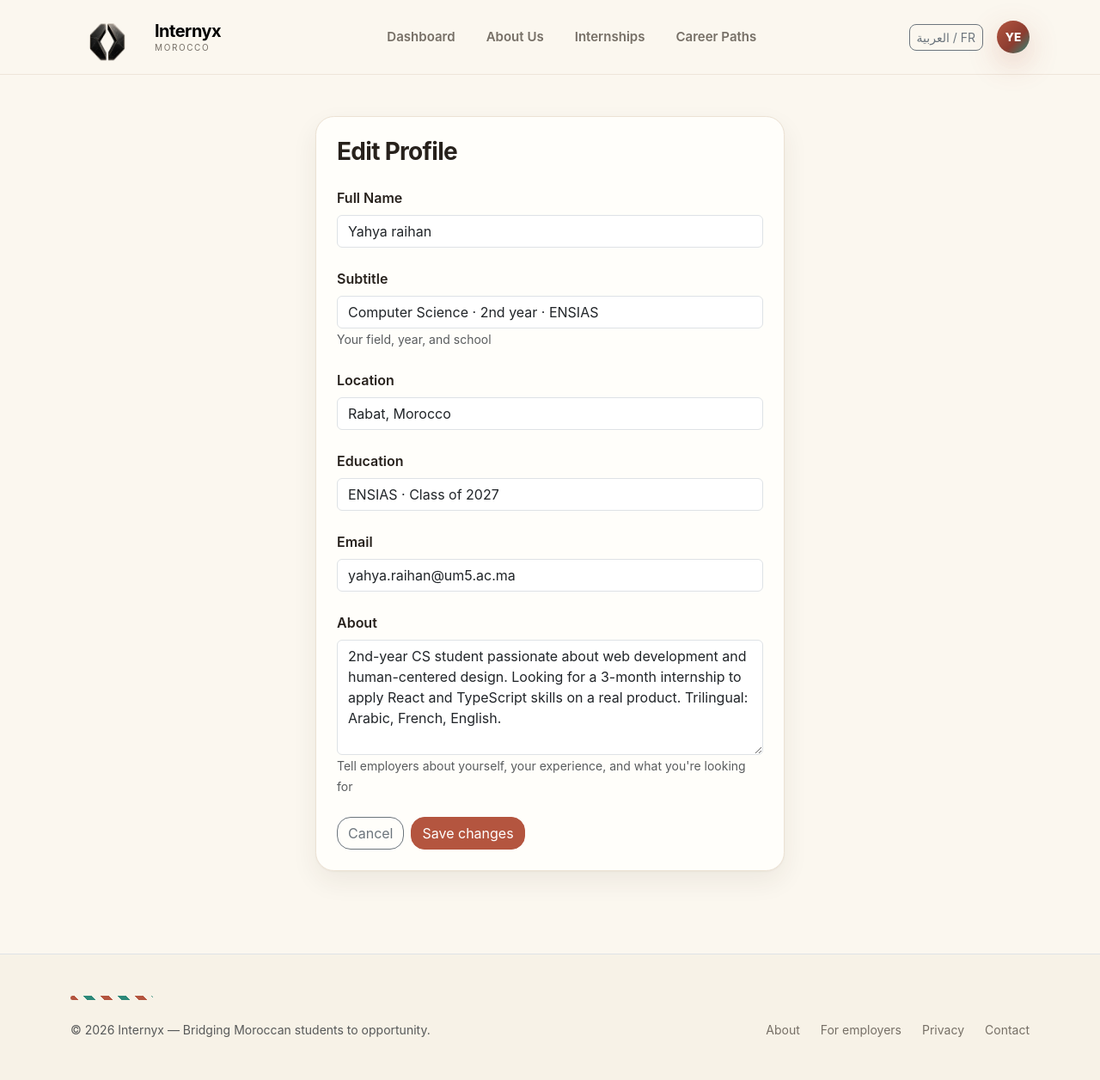
After one commit to mohamed-temsamani/internyx, a Flask app: page /profile/edit in a window 1280 px wide. The commit adds this page. Shown: the whole page at 86% size. Run offline with Flask 3, Linux system fonts and the light colour scheme.

Commit message:
fix: profile edit

```diff
--- a/app.py
+++ b/app.py
@@ -323,6 +323,24 @@ def create_app(test_config: dict[str, Any] | None = None) -> Flask:
             saved=saved,
         )
 
+    @app.route("/profile/edit")
+    def edit_profile_page():
+        return render_template(
+            "edit_profile.html",
+            title="Edit Profile — Internyx",
+        )
+
+    @app.post("/profile/update")
+    def update_profile():
+        PROFILE["name"] = request.form.get("name", "").strip() or PROFILE["name"]
+        PROFILE["subtitle"] = request.form.get("subtitle", "").strip() or PROFILE["subtitle"]
+        PROFILE["location"] = request.form.get("location", "").strip() or PROFILE["location"]
+        PROFILE["education"] = request.form.get("education", "").strip() or PROFILE["education"]
+        PROFILE["email"] = request.form.get("email", "").strip() or PROFILE["email"]
+        PROFILE["about"] = request.form.get("about", "").strip() or PROFILE["about"]
+        flash("Profile updated successfully!", "success")
+        return redirect(url_for("profile_page"))
+
     @app.errorhandler(404)
     def not_found(error: Exception):
         return render_template("404.html", title="Not found — Internyx"), 404
--- /dev/null
+++ b/templates/edit_profile.html
@@ -0,0 +1,44 @@
+{% extends 'base.html' %}
+{% block content %}
+<div class="container-xl py-5">
+  <div class="row justify-content-center">
+    <div class="col-lg-6">
+      <div class="section-card">
+        <h1 class="h3 fw-bold mb-4">Edit Profile</h1>
+        <form method="post" action="{{ url_for('update_profile') }}" class="vstack gap-4">
+          <div>
+            <label for="name" class="form-label fw-semibold">Full Name</label>
+            <input type="text" class="form-control" id="name" name="name" value="{{ profile.name }}" required>
+          </div>
+          <div>
+            <label for="subtitle" class="form-label fw-semibold">Subtitle</label>
+            <input type="text" class="form-control" id="subtitle" name="subtitle" placeholder="e.g., Computer Science · 2nd year · ENSIAS" value="{{ profile.subtitle }}">
+            <small class="text-muted">Your field, year, and school</small>
+          </div>
+          <div>
+            <label for="location" class="form-label fw-semibold">Location</label>
+            <input type="text" class="form-control" id="location" name="location" placeholder="e.g., Rabat, Morocco" value="{{ profile.location }}">
+          </div>
+          <div>
+            <label for="education" class="form-label fw-semibold">Education</label>
+            <input type="text" class="form-control" id="education" name="education" placeholder="e.g., ENSIAS · Class of 2027" value="{{ profile.education }}">
+          </div>
+          <div>
+            <label for="email" class="form-label fw-semibold">Email</label>
+            <input type="email" class="form-control" id="email" name="email" value="{{ profile.email }}" required>
+          </div>
+          <div>
+            <label for="about" class="form-label fw-semibold">About</label>
+            <textarea class="form-control" id="about" name="about" rows="5" required>{{ profile.about }}</textarea>
+            <small class="text-muted">Tell employers about yourself, your experience, and what you're looking for</small>
+          </div>
+          <div class="d-flex gap-2">
+            <a href="{{ url_for('profile_page') }}" class="btn btn-outline-secondary rounded-4">Cancel</a>
+            <button type="submit" class="btn btn-primary rounded-4">Save changes</button>
+          </div>
+        </form>
+      </div>
+    </div>
+  </div>
+</div>
+{% endblock %}
--- a/templates/profile.html
+++ b/templates/profile.html
@@ -10,7 +10,7 @@
           <div class="profile-avatar">{{ profile.initials }}</div>
           <div class="pb-1"><h1 class="h2 fw-bold mb-1">{{ profile.name }}</h1><p class="text-muted mb-0">{{ profile.subtitle }}</p></div>
         </div>
-        <div class="d-flex gap-2"><button class="btn btn-light border rounded-4">Edit profile</button><button class="btn btn-primary rounded-4">Preview as recruiter</button></div>
+        <div class="d-flex gap-2"><a href="{{ url_for('edit_profile_page') }}" class="btn btn-light border rounded-4">Edit profile</a><button class="btn btn-primary rounded-4">Preview as recruiter</button></div>
       </div>
       <div class="d-flex flex-wrap gap-4 mt-4 small text-muted"><span>📍 {{ profile.location }}</span><span>🎓 {{ profile.education }}</span><span>✉️ {{ profile.email }}</span></div>
     </div>
```
